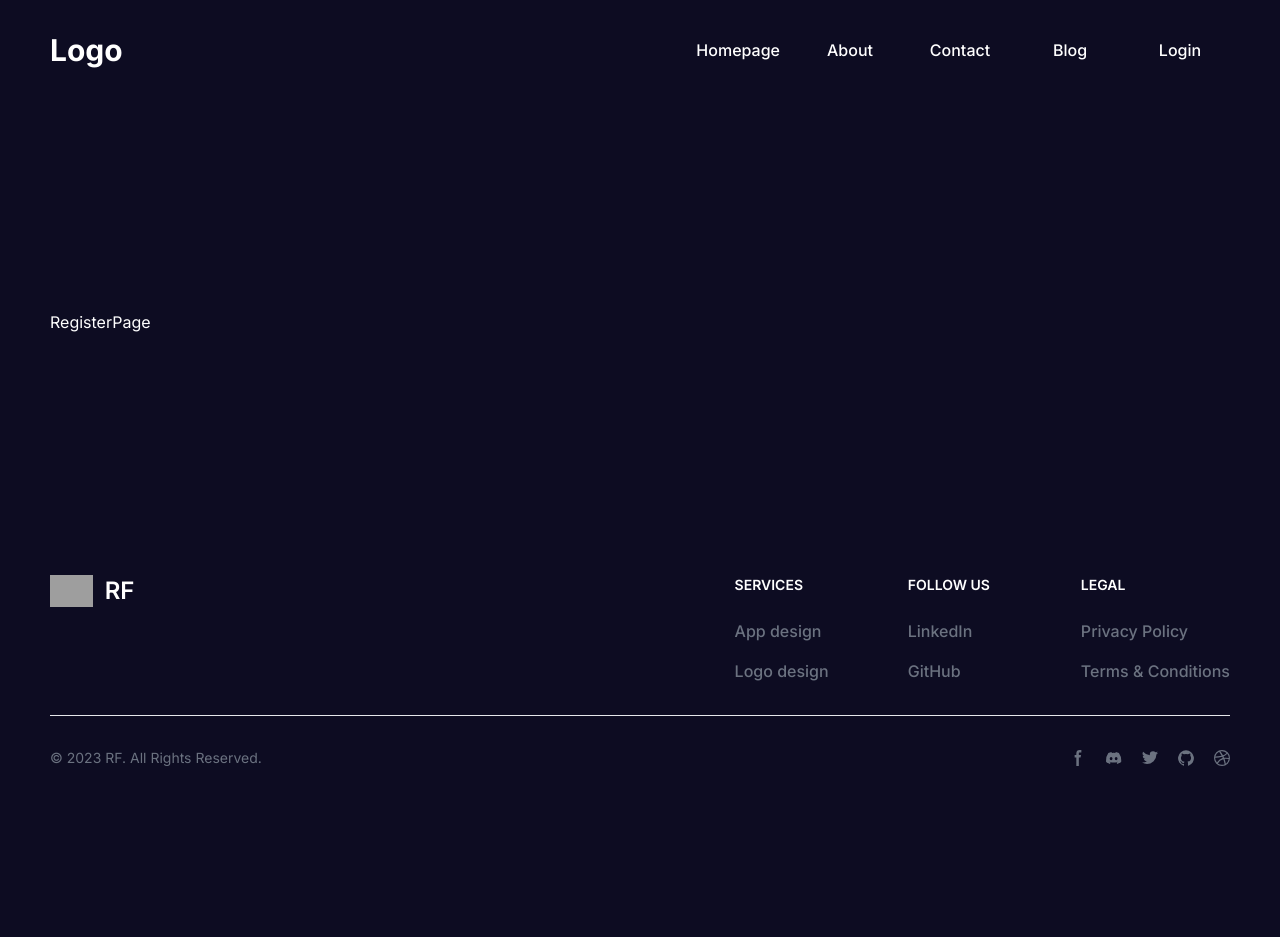
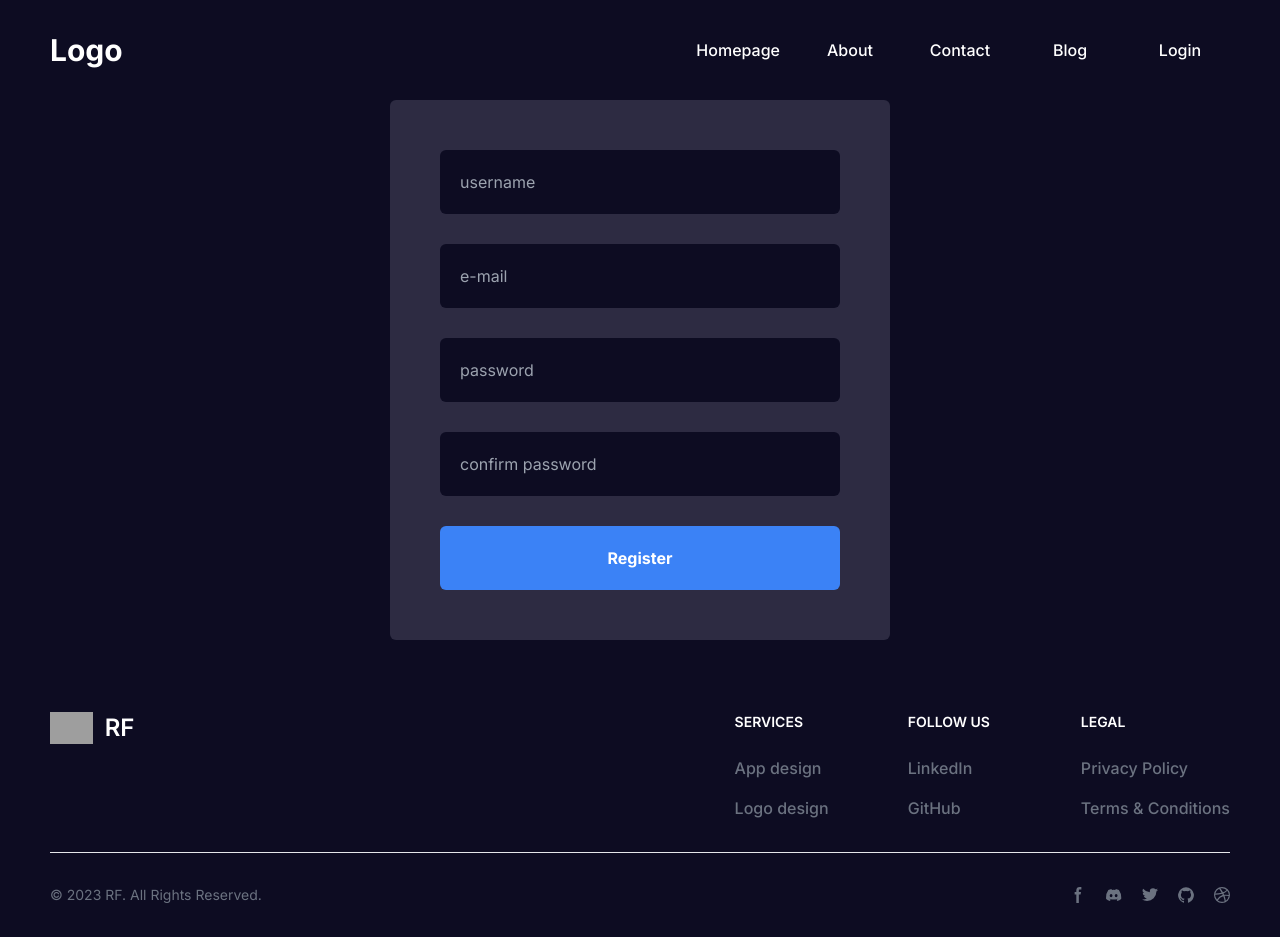
Before and after one commit to Vertori/nextjs-mongodb-blog-app, a Next.js app: page /register in a window 1280 px wide. Before the commit the page ends 800 px from the top, so only its background shows below. Built offline with nearby package versions, Linux system fonts and the light colour scheme; no server answers; grey boxes are pictures that could not be loaded.

Commit message:
auth user with credentials (login functionality)

```diff
--- a/package.json
+++ b/package.json
@@ -9,6 +9,7 @@
     "lint": "next lint"
   },
   "dependencies": {
+    "bcrypt": "^5.1.1",
     "mongoose": "^8.0.0",
     "next": "14.0.4",
     "next-auth": "^5.0.0-beta.3",
@@ -17,6 +18,7 @@
     "react-icons": "^4.12.0"
   },
   "devDependencies": {
+    "@types/bcrypt": "^5.0.2",
     "@types/node": "^20",
     "@types/react": "^18",
     "@types/react-dom": "^18",
--- a/src/app/(auth)/login/page.tsx
+++ b/src/app/(auth)/login/page.tsx
@@ -1,13 +1,28 @@
-import { handleGithubLogin } from '@/lib/action'
+import { handleGithubLogin, login } from "@/lib/action";
 
 const LoginPage = () => {
   return (
     <div>
       <form action={handleGithubLogin}>
-      <button>Login with github</button>
+        <button>Login with github</button>
+      </form>
+      <form action={login}>
+        <input
+          className="text-black"
+          type="text"
+          placeholder="username"
+          name="username"
+        />
+        <input
+          className="text-black"
+          type="password"
+          placeholder="password"
+          name="password"
+        />
+        <button>Login with Credentials</button>
       </form>
     </div>
-  )
-}
+  );
+};
 
-export default LoginPage
+export default LoginPage;
--- a/src/app/(auth)/register/page.tsx
+++ b/src/app/(auth)/register/page.tsx
@@ -1,9 +1,45 @@
-import React from 'react'
+import { register } from "@/lib/action";
+import React from "react";
 
 const RegisterPage = () => {
   return (
-    <div>RegisterPage</div>
-  )
-}
+    <div className="flex items-center justify-center">
+      <div className="w-full max-w-[500px] p-[50px] rounded-md bg-[#2d2b42] my-10 xl:mt-0">
+        <form
+          className="flex flex-col text-center gap-[30px]"
+          action={register}
+        >
+          <input
+            className="p-5 border-none rounded-md bg-[#0d0c22] text-[#e5e5e5]"
+            type="text"
+            placeholder="username"
+            name="username"
+          />
+          <input
+            className="p-5 border-none rounded-md bg-[#0d0c22] text-[#e5e5e5]"
+            type="email"
+            placeholder="e-mail"
+            name="email"
+          />
+          <input
+            className="p-5 border-none rounded-md bg-[#0d0c22] text-[#e5e5e5]"
+            type="password"
+            placeholder="password"
+            name="password"
+          />
+          <input
+            className="p-5 border-none rounded-md bg-[#0d0c22] text-[#e5e5e5]"
+            type="password"
+            placeholder="confirm password"
+            name="passwordRepeat"
+          />
+          <button className="p-5 cursor-pointer font-bold border-none rounded-md bg-blue-500 hover:bg-blue-600 transition text-white">
+            Register
+          </button>
+        </form>
+      </div>
+    </div>
+  );
+};
 
-export default RegisterPage
+export default RegisterPage;
--- a/src/lib/action.ts
+++ b/src/lib/action.ts
@@ -1,7 +1,7 @@
 "use server";
 
 import { revalidatePath } from "next/cache";
-import { Post } from "./models";
+import { Post, User } from "./models";
 import { connectWithDb } from "./utils";
 import { signIn, signOut } from "./auth";
 
@@ -48,3 +48,46 @@ export const handleLogout = async () => {
   "use server";
   await signOut();
 };
+
+export const register = async (formData: FormData) => {
+  const { username, email, password, passwordRepeat, img } =
+    Object.fromEntries(formData);
+  // if passwords do not match
+  if (password !== passwordRepeat) {
+    return "Passwords aren't the same!";
+  }
+
+  try {
+    connectWithDb();
+    const user = await User.findOne({ username });
+    // if user is already in db
+    if (user) {
+      return "Username already exists";
+    }
+
+    // if user doesn't exist in db
+    const newUser = new User({
+      username,
+      email,
+      password,
+      img,
+    });
+
+    await newUser.save();
+    console.log("saved to db");
+  } catch (err) {
+    console.log(err);
+    return { error: "Something went wrong!" };
+  }
+};
+
+export const login = async (formData: FormData) => {
+  const { username, password } = Object.fromEntries(formData);
+
+  try {
+    await signIn("credentials", { username, password });
+  } catch (err) {
+    console.log(err);
+    return { error: "Something went wrong!" };
+  }
+};
--- a/src/lib/auth.ts
+++ b/src/lib/auth.ts
@@ -2,6 +2,25 @@ import NextAuth from "next-auth";
 import GitHub from "next-auth/providers/github";
 import { connectWithDb } from "./utils";
 import { User } from "./models";
+import CredentialsProvider from "next-auth/providers/credentials";
+
+const login = async (credentials: { username: string; password: string }) => {
+  try {
+    connectWithDb();
+    const user = await User.findOne({ username: credentials.username });
+    if (!user) {
+      throw new Error("Wrong credentials!");
+    }
+    // check if password is correct
+    if (credentials.password !== user.password) {
+      throw new Error("Wrong credentials!");
+    }
+    return user;
+  } catch (err) {
+    console.log(err);
+    throw new Error("Failed to login!");
+  }
+};
 
 export const {
   handlers: { GET, POST },
@@ -13,6 +32,17 @@ export const {
     GitHub({
       clientId: process.env.GITHUB_ID,
       clientSecret: process.env.GITHUB_SECRET,
+    }),
+    CredentialsProvider({
+      async authorize(credentials) {
+        try {
+          // @ts-ignore
+          const user = await login(credentials);
+          return user;
+        } catch (err) {
+          return null;
+        }
+      },
     }),
   ],
   callbacks: {
```
Also changed, not shown: 1 other file (tests, documents, lock files or other folders).
